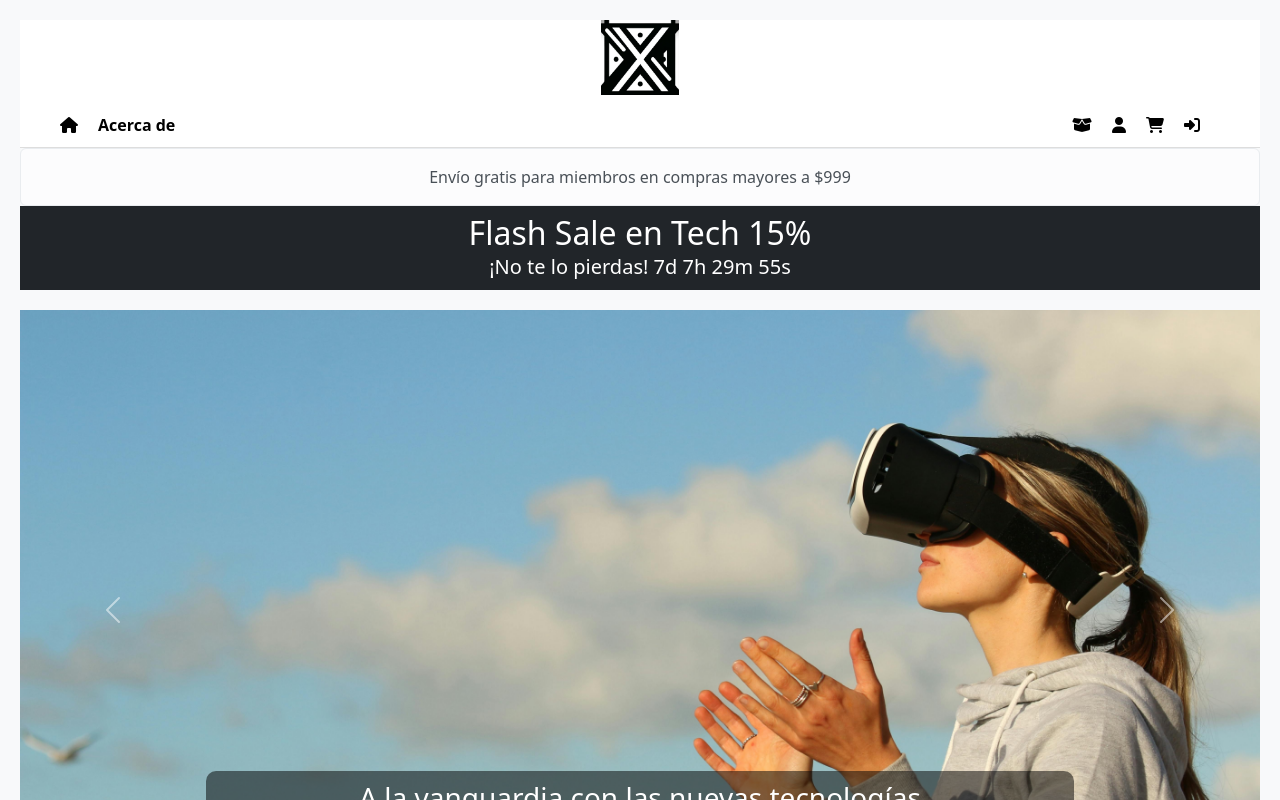
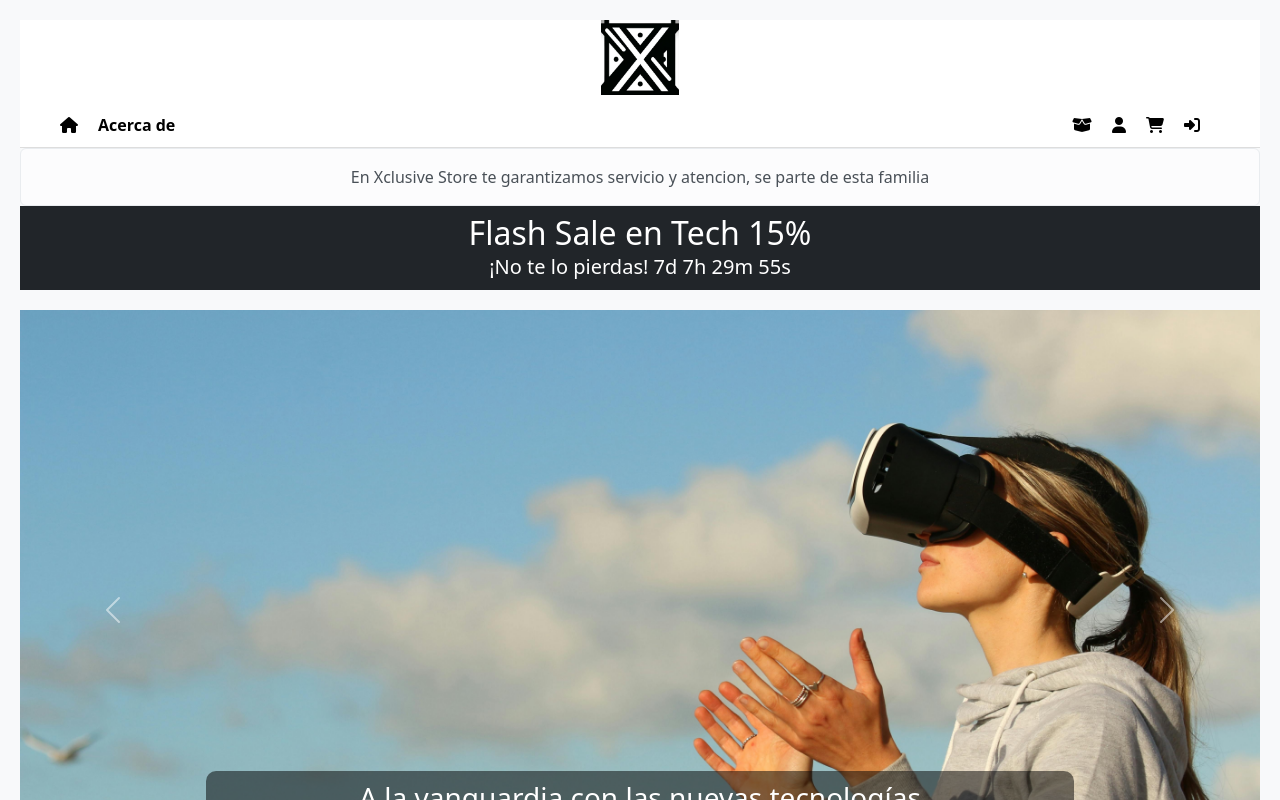
Before and after one commit to ForMyke/Web, a React (Create React App) app: page / in a window 1280 px wide. Shown: the top 800 px of the page. Built offline with nearby package versions, Linux system fonts and the light colour scheme; no server answers; the HTML template or start-up script is replaced by a standard one.

Commit message:
Primer cambio al portafoli

```diff
--- a/src/Animaciones/ThreeFigureExpanded.js
+++ b/src/Animaciones/ThreeFigureExpanded.js
@@ -10,7 +10,7 @@ const ThreeFigureExpanded = ({ color }) => {
       75,
       window.innerWidth / window.innerHeight,
       0.1,
-      1000
+      2000
     );
     camera.position.z = 5;
 
@@ -21,8 +21,8 @@ const ThreeFigureExpanded = ({ color }) => {
     }
 
     const geometry = new THREE.BufferGeometry();
-    const numParticles = 1000;
-    const positions = new Float32Array(numParticles * 1);
+    const numParticles = 1500;
+    const positions = new Float32Array(numParticles * 3);
 
     for (let i = 0; i < numParticles * 3; i += 3) {
       positions[i] = (Math.random() * 2 - 1) * 5;
@@ -32,14 +32,14 @@ const ThreeFigureExpanded = ({ color }) => {
 
     geometry.setAttribute("position", new THREE.BufferAttribute(positions, 3));
 
-    const material = new THREE.PointsMaterial({ color, size: 0.05 });
+    const material = new THREE.PointsMaterial({ color, size: 0.06 });
     const particles = new THREE.Points(geometry, material);
     scene.add(particles);
 
     const animate = () => {
       requestAnimationFrame(animate);
       particles.rotation.x += 0.001;
-      particles.rotation.y += 0.001;
+      particles.rotation.y += 0.004;
       renderer.render(scene, camera);
     };
     animate();
--- a/src/components/Inicio.js
+++ b/src/components/Inicio.js
@@ -70,7 +70,8 @@ const Inicio = () => {
   return (
     <div className="inicio-container">
       <Alert variant="light" className="text-center mb-0">
-        Envío gratis para miembros en compras mayores a $999
+        En Xclusive Store te garantizamos servicio y atencion, se parte de esta
+        familia
       </Alert>
       <div className="flash-sale bg-dark text-white text-center py-2">
         <h2 className="mb-0">Flash Sale en Tech 15%</h2>
```
